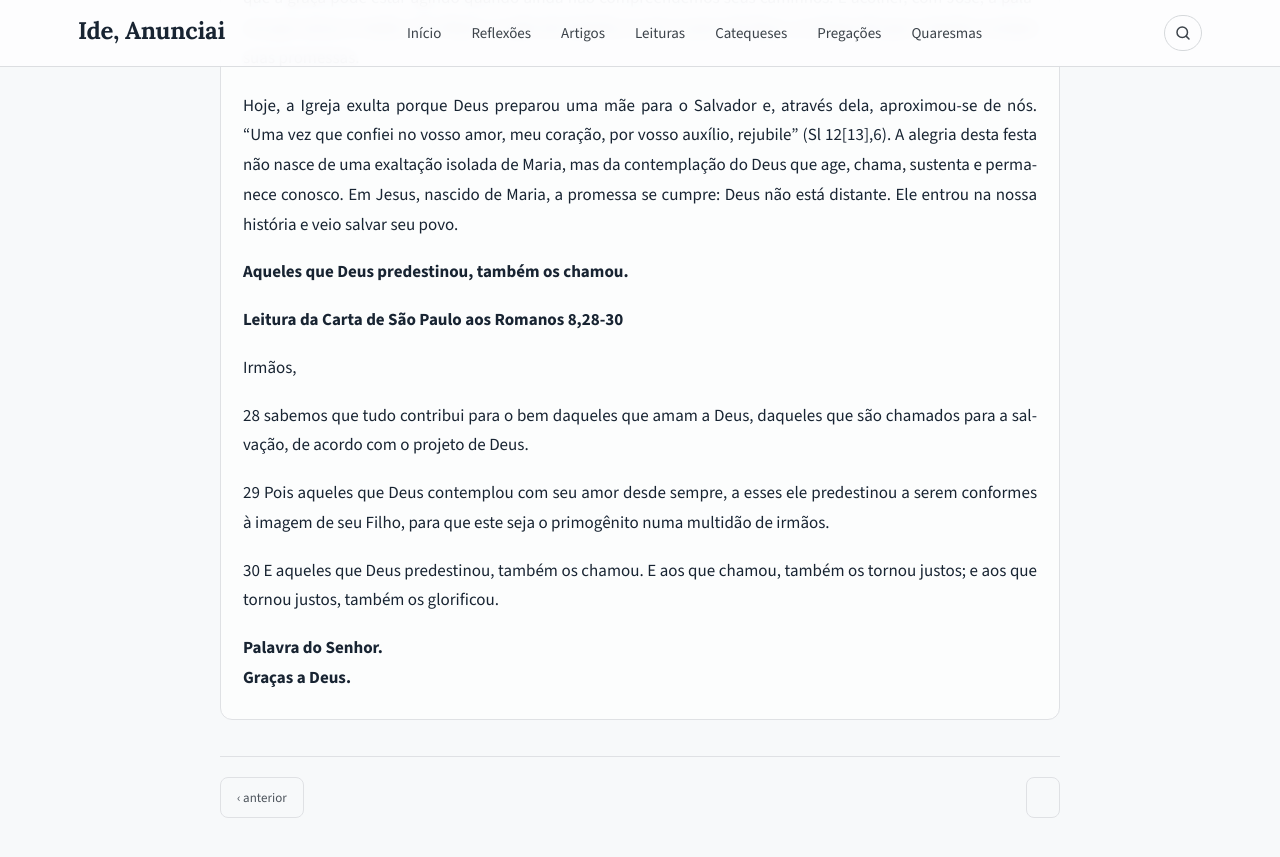
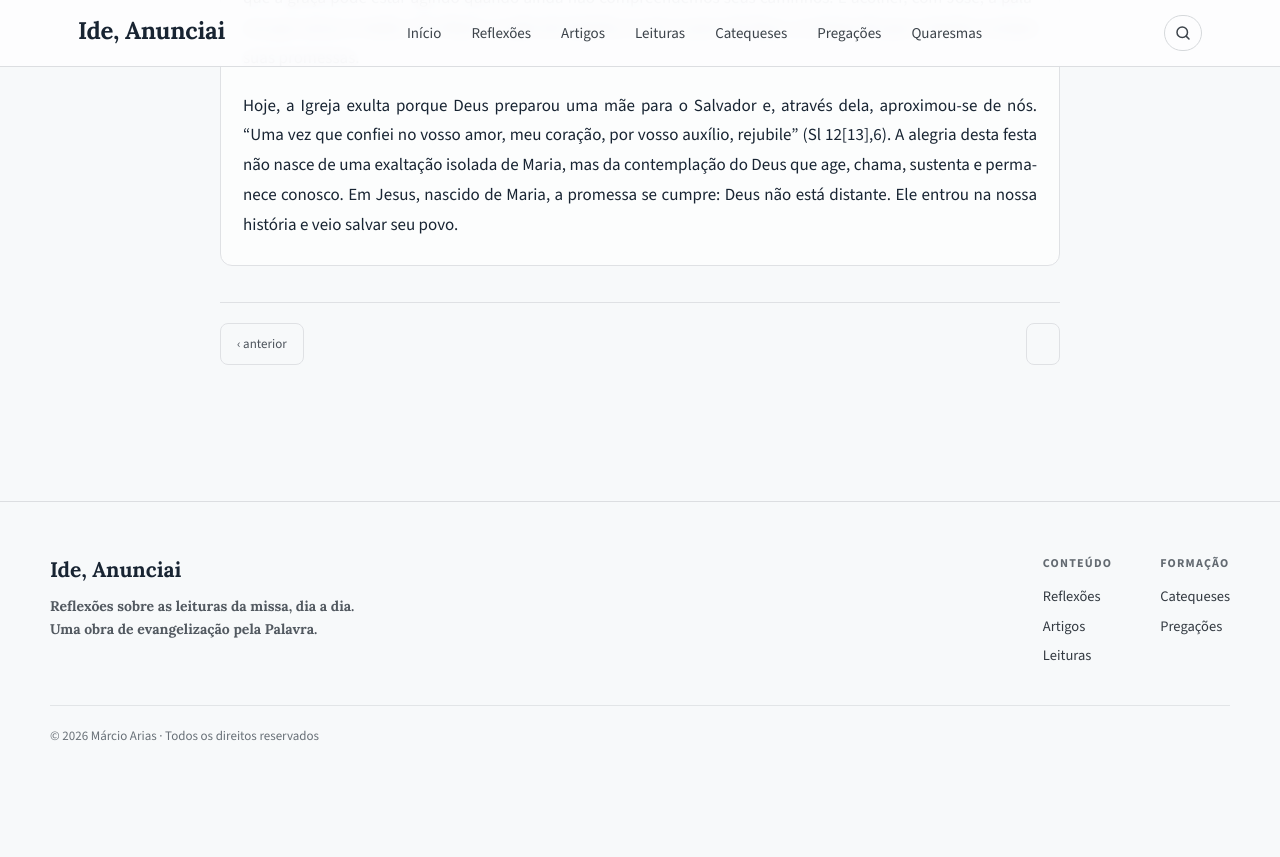
Before and after one commit to admariam/liturgiadiaria, a Jekyll site: the page built from _posts/2026-09-08-deus-esta-conosco.md, in a window 1280 px wide and 900 px high, scrolled down 2075 px. Shown: the top 857 px of the window. Built offline with Jekyll 4.4.1, drawn with Linux system fonts in a browser that asks for light colours; after the commit the page ends 2849 px from its top, so only the background shows below that.

Commit message:
Corrige paineis liturgicos do dia 8

```diff
--- a/_includes/leituras/2026-09-06-secoes.html
+++ b/_includes/leituras/2026-09-06-secoes.html
@@ -43,7 +43,4 @@
 <p>20 Pois, onde dois ou três estiverem reunidos em meu nome, eu estou aí, no meio deles.”</p>
 <p><strong>Palavra da Salvação.</strong><br />
 <strong>Glória a vós, Senhor.</strong></p>
-<blockquote>
-<p><strong>Passagem central:</strong> “Se ele te ouvir, tu ganhaste o teu irmão” (Mt 18,15).</p>
-</blockquote>
 </section>
--- a/_includes/leituras/2026-09-07-secoes.html
+++ b/_includes/leituras/2026-09-07-secoes.html
@@ -46,7 +46,4 @@
 <p>11 Eles ficaram com muita raiva, e começaram a discutir entre si sobre o que poderiam fazer contra Jesus.</p>
 <p><strong>Palavra da Salvação.</strong><br />
 <strong>Glória a vós, Senhor.</strong></p>
-<blockquote>
-<p><strong>Passagem central:</strong> “O que é permitido fazer no sábado: o bem ou o mal, salvar uma vida ou deixar que se perca?” (Lc 6,9).</p>
-</blockquote>
 </section>
--- a/_includes/leituras/2026-09-08-secoes.html
+++ b/_includes/leituras/2026-09-08-secoes.html
@@ -9,7 +9,6 @@
 <p>4a e ele mesmo será a Paz.”</p>
 <p><strong>Palavra do Senhor.</strong><br />
 <strong>Graças a Deus.</strong></p>
-</section>
 <p><strong>Aqueles que Deus predestinou, também os chamou.</strong></p>
 <p><strong>Leitura da Carta de São Paulo aos Romanos 8,28-30</strong></p>
 <p>Irmãos,</p>
@@ -17,7 +16,9 @@
 <p>29 Pois aqueles que Deus contemplou com seu amor desde sempre, a esses ele predestinou a serem conformes à imagem de seu Filho, para que este seja o primogênito numa multidão de irmãos.</p>
 <p>30 E aqueles que Deus predestinou, também os chamou. E aos que chamou, também os tornou justos; e aos que tornou justos, também os glorificou.</p>
 <p><strong>Palavra do Senhor.</strong><br />
-<strong>Graças a Deus.</strong></p><section id="salmo" class="painel-leitura" role="tabpanel" aria-labelledby="tab-salmo">
+<strong>Graças a Deus.</strong></p>
+</section>
+<section id="salmo" class="painel-leitura" role="tabpanel" aria-labelledby="tab-salmo">
 <h2 class="titulo-painel">Salmo</h2>
 <p><strong>Sl 70(71),6; Sl 12(13),6</strong></p>
 <p><strong>Refrão:</strong> Exulto de alegria no Senhor.</p>
@@ -44,7 +45,4 @@
 <p>23 “Eis que a virgem conceberá e dará à luz um filho. Ele será chamado pelo nome de Emanuel, que significa: Deus está conosco”.</p>
 <p><strong>Palavra da Salvação.</strong><br />
 <strong>Glória a vós, Senhor.</strong></p>
-<blockquote>
-<p><strong>Passagem central:</strong> “Ele será chamado pelo nome de Emanuel, que significa: Deus está conosco” (Mt 1,23).</p>
-</blockquote>
 </section>
```
